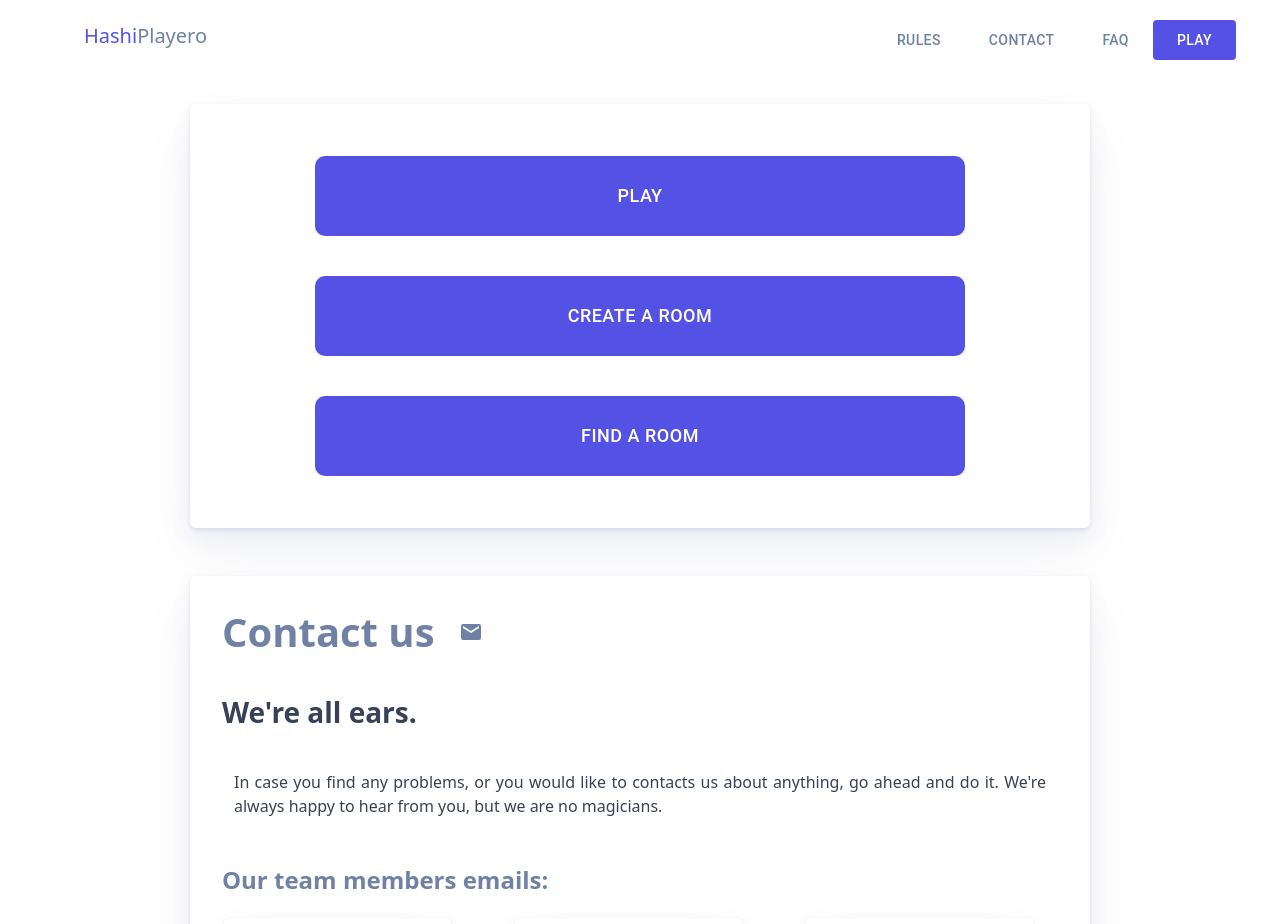
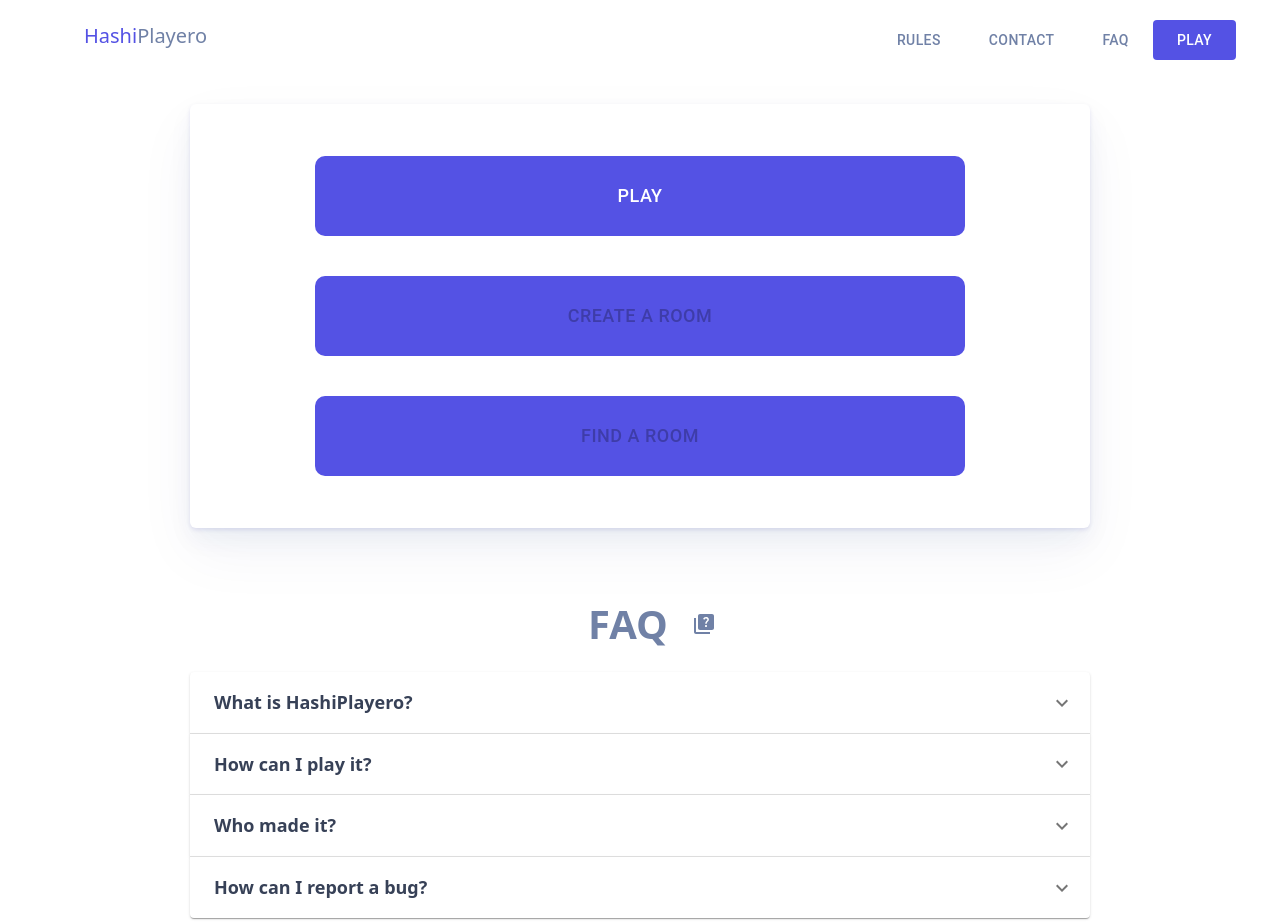
Before and after one commit to nokia-wroclaw/innovativeproject-hashiplayero, a React (Create React App) app in the folder ui/: page / in a window 1280 px wide. Shown: the top 924 px of the page. Built offline with nearby package versions, Linux system fonts and the light colour scheme.

Commit message:
Change FAQ component

```diff
--- a/ui/src/App.tsx
+++ b/ui/src/App.tsx
@@ -9,8 +9,6 @@ import SinglePlay from "./pages/SinglePlay";
 import Dashboard from "./pages/Dashboard";
 import CreateRoom from "./pages/CreateRoom";
 import FindRoom from "./pages/FindRoom";
-import SignUp from "./pages/SignUp";
-import SignIn from "./pages/SignIn";
 import Faq from "./components/Faq";
 import Contact from "./components/Contact";
 import Rules from "./components/Rules";
@@ -30,8 +28,6 @@ class App extends Component {
               <Route path="/singleplay/:roomId" element={<Game />} />
               <Route path="/createroom" element={<CreateRoom />} />
               <Route path="/findroom" element={<FindRoom />} />
-              <Route path="/signup" element={<SignUp />} />
-              <Route path="/signin" element={<SignIn />} />
               <Route path="/faq" element={<Faq />} />
               <Route path="/contact" element={<Contact />} />
               <Route path="/rules" element={<Rules />} />
--- a/ui/src/components/Contact.tsx
+++ b/ui/src/components/Contact.tsx
@@ -6,6 +6,7 @@ interface IContactInfo {
   person: string;
   id: number;
 }
+
 const Contact = () => {
   const contactInfo: IContactInfo[] = [
     {
--- a/ui/src/components/Faq.tsx
+++ b/ui/src/components/Faq.tsx
@@ -1,48 +1,66 @@
-import React from "react";
 import { Accordion, AccordionDetails, AccordionSummary } from "@mui/material";
-import ExpandMoreIcon from '@mui/icons-material/ExpandMore';
+import ExpandMoreIcon from "@mui/icons-material/ExpandMore";
+import QuizIcon from "@mui/icons-material/Quiz";
+
+interface IFaq {
+  question: string;
+  answer: string;
+  id: number;
+}
 
 const Faq = () => {
-
-    const faq = [
+  const faq: IFaq[] = [
     {
       question: "What is HashiPlayero?",
-            answer: "It's a web application where you can play a game of Hashiwokakero (Build bridges). " +
+      answer:
+        "It's a web application where you can play a game of Hashiwokakero (Build bridges). " +
         "During the game, player is given a puzzle, which contains islands and bridges. " +
         "In order to solve a puzzle, player has to connect islands in a correct way. " +
-                "Check \"RULES\" to learn about specific rules of this game."
+        'Check "RULES" to learn about specific rules of this game.',
+      id: 0,
     },
     {
       question: "How can I play it?",
-            answer: "You can play it either in single or multiplayer mode. Just go ahead and enter given mode via main menu."
+      answer:
+        "You can play it either in single or multiplayer mode. Just go ahead " +
+        " and enter given mode via main menu.",
+      id: 1,
     },
     {
       question: "Who made it?",
-            answer: "This application was made by group of students from Wroclaw University of Science and Technology under supervision from Nokia Wroclaw employees. "
+      answer:
+        "This application was made by group of students from Wroclaw University of Science " +
+        " and Technology under supervision from Nokia Wroclaw employees. ",
+      id: 2,
     },
     {
       question: "How can I report a bug?",
-            answer: "In case you find any probelms with application, go ahead and check our Contact page, in order to contact us."
+      answer:
+        "In case you find any probelms with application, go ahead and check our Contact page, in order to contact us.",
+      id: 3,
     },
   ];
 
   return (
     <>
+      <div className="faq-container">
+        <div className="title">
           <h1>FAQ</h1>
-            {
-                faq.map((f, index) => (
-                    <Accordion key={index}>
-                        <AccordionSummary
-                            expandIcon={<ExpandMoreIcon />}
-                        >
-                            <h5>{f.question}</h5>
+          <QuizIcon />
+        </div>
+        <div className="faq-questions">
+            {faq.map((item) => (
+            <Accordion key={item.id}>
+                <AccordionSummary expandIcon={<ExpandMoreIcon />}>
+                    <h5 className="sub-title">{item.question}</h5>
                 </AccordionSummary>
                 <AccordionDetails>
-                            <p>{f.answer}</p>
+                    <p>{item.answer}</p>
                 </AccordionDetails>
             </Accordion>
-                ))
-            }
+            ))}
+        </div>
+      </div>
     </>
   );
 };
--- a/ui/src/pages/Dashboard.tsx
+++ b/ui/src/pages/Dashboard.tsx
@@ -2,21 +2,30 @@ import { useNavigate } from "react-router-dom";
 import { useAppDispatch } from "../store/hooks";
 import { createUser } from "../store/userSlice";
 import Contact from "../components/Contact";
-
+import Faq from "../components/Faq";
 import { Button } from '@mui/material';
 
-const buttons = [
+interface IButtonsInfo {
+  label: string;
+  navigation: string;
+  isDisabled: boolean;
+}
+
+const buttons: IButtonsInfo[] = [
   {
     label: "Play",
     navigation: "/singleplay",
+    isDisabled: false,
   },
   {
     label: "Create a room",
     navigation: "/createroom",
+    isDisabled: true,
   },
   {
     label: "Find a room",
     navigation: "/findroom",
+    isDisabled: true,
   },
 ];
 
@@ -35,13 +44,17 @@ const Dashboard = () => {
       <div className="main-buttons paper">
         {
           buttons.map((button, index) => (
-            <Button key={index} onClick={() => handleButtonInteraction(button.navigation, index)} color="secondary">
+            <Button
+            disabled={button.isDisabled}
+            key={index}
+            onClick={() => handleButtonInteraction(button.navigation, index)}
+            color="secondary">
               {button.label}
             </Button>
           ))
         }
       </div>
-
+      <Faq />
       <Contact />
 
     </>
--- a/ui/src/pages/SignIn.tsx
+++ /dev/null
@@ -1,9 +0,0 @@
-import React from "react";
-
-const SignIn = () => (
-    <div>
-        Sign In
-    </div>
-);
-
-export default SignIn;
--- a/ui/src/pages/SignUp.tsx
+++ /dev/null
@@ -1,9 +0,0 @@
-import React from "react";
-
-const SignUp = () => (
-    <div>
-        Sign Up
-    </div>
-);
-
-export default SignUp;
--- a/ui/src/styles/index.css
+++ b/ui/src/styles/index.css
@@ -335,4 +335,47 @@
     width: 95%;
   }
 }
+
+.faq-container {
+  display: -webkit-box;
+  display: -ms-flexbox;
+  display: flex;
+  -webkit-box-align: center;
+      -ms-flex-align: center;
+          align-items: center;
+  -webkit-box-orient: vertical;
+  -webkit-box-direction: normal;
+      -ms-flex-direction: column;
+          flex-direction: column;
+  -webkit-box-pack: center;
+      -ms-flex-pack: center;
+          justify-content: center;
+  margin: 24px 36px;
+  max-width: 900px;
+}
+
+@media (max-width: 450px) {
+  .faq-container .faq-container {
+    width: 95%;
+    margin: 24px 0px;
+  }
+}
+
+.faq-questions {
+  width: 100%;
+  min-width: 300px;
+}
+
+.faq-questions h5 {
+  font-size: 18px;
+  margin: 8px;
+  font-weight: bold;
+}
+
+.faq-questions p {
+  font-size: 16px;
+  margin: 8px;
+  color: #7081A6;
+  text-align: justify;
+}
 /*# sourceMappingURL=index.css.map */
--- a/ui/src/styles/index.scss
+++ b/ui/src/styles/index.scss
@@ -1,5 +1,6 @@
 $light_primary_background_color: #FFFFFF;
 
+$lighter_primary_button_color: #6c6af0;
 $light_primary_button_color: #5452E4;
 $light_primary_button_color-hover: #403eb4;
 
@@ -121,7 +122,7 @@ $light_logo-secondary-color: #8b89ec;
     @include boarder();
 }
 
-.contact{
+@mixin about-pages {
     display: flex;
     flex-direction: column;
     margin: 24px;
@@ -130,6 +131,10 @@ $light_logo-secondary-color: #8b89ec;
     @media screen and (max-width: 750px){
         @include display-flex(column, center);
     }
+}
+
+.contact{
+    @include about-pages;
 }
 
 @mixin title ($color, $type, $size) {
@@ -224,5 +229,34 @@ $light_logo-secondary-color: #8b89ec;
             width: 95%;
         }
     }
+}
 
+.faq-container{
+    @include display-flex(column, center);
+    margin: 24px 36px;
+    max-width: 900px;
+    @media (max-width: 450px){
+        .faq-container{
+            width: 95%;
+            margin: 24px 0px;
+        }
+    }
 }
+
+.faq-questions{
+    width: 100%;
+    min-width: 300px;
+    h5{
+        font-size: 18px;
+        margin: 8px;
+        // make it a little bolder
+        font-weight: bold;
+    }
+
+    p{
+        font-size: 16px;
+        margin: 8px;
+        color: #7081A6;
+        text-align: justify;
+    }
+}
```
Also changed, not shown: 1 other file (tests, documents, lock files or other folders). Lines whose indentation alone changed are shown as unchanged.
